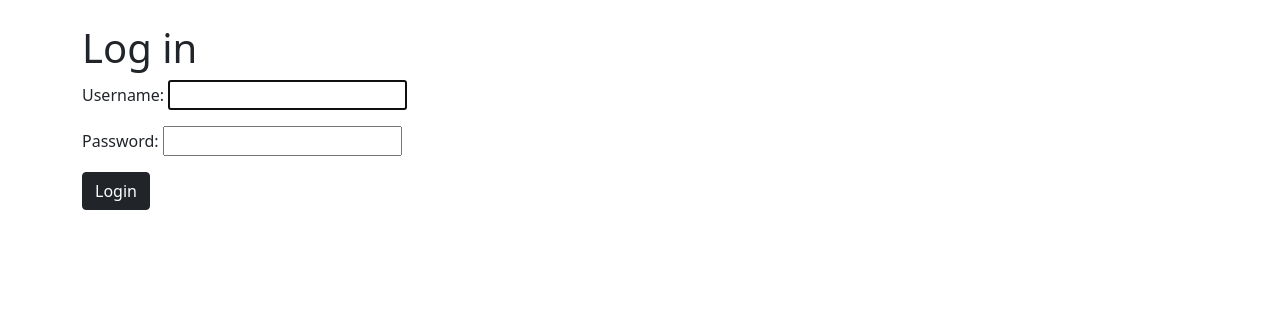
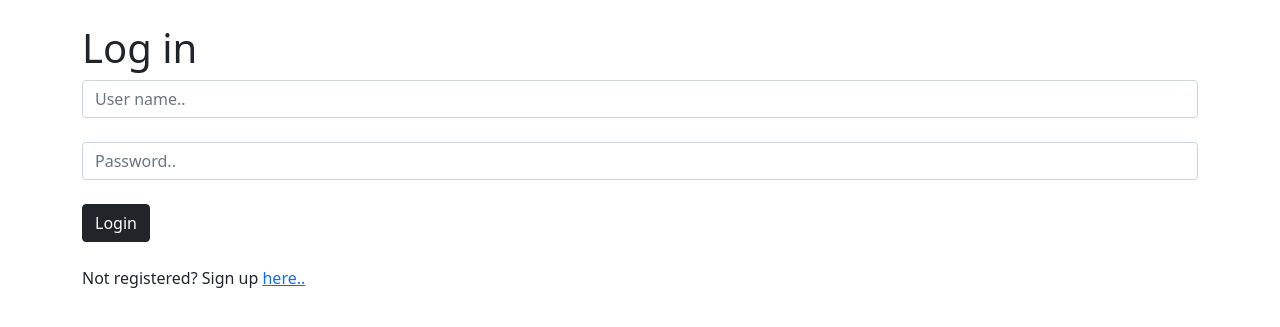
Before and after one commit to SirMefju/whiskyblog, a Django app: page /members/login/ in a window 1280 px wide. Shown: the part 56-383 px from the top of the page. Run offline with Django 3.2, Linux system fonts and the light colour scheme.

Commit message:
login bootstrap

```diff
--- a/members/templates/registration/login.html
+++ b/members/templates/registration/login.html
@@ -6,8 +6,17 @@
 <div class="form-group">
     <form method="POST">
         {% csrf_token %}
-        {{ form.as_p }}
+          <div class="form-group">
+            <input type="text" class="form-control" name="username" placeholder="User name..">
+          </div>
+        <br/>
+          <div class="form-group">
+            <input type="password" class="form-control" name="password" placeholder="Password..">
+          </div>
+        <br/>
         <button class="btn btn-dark">Login</button>
     </form>
 </div>
+<br/>
+Not registered? Sign up <a href="{% url 'register' %}">here..</a>
 {% endblock %}
```
Also changed, not shown: db.sqlite3.
